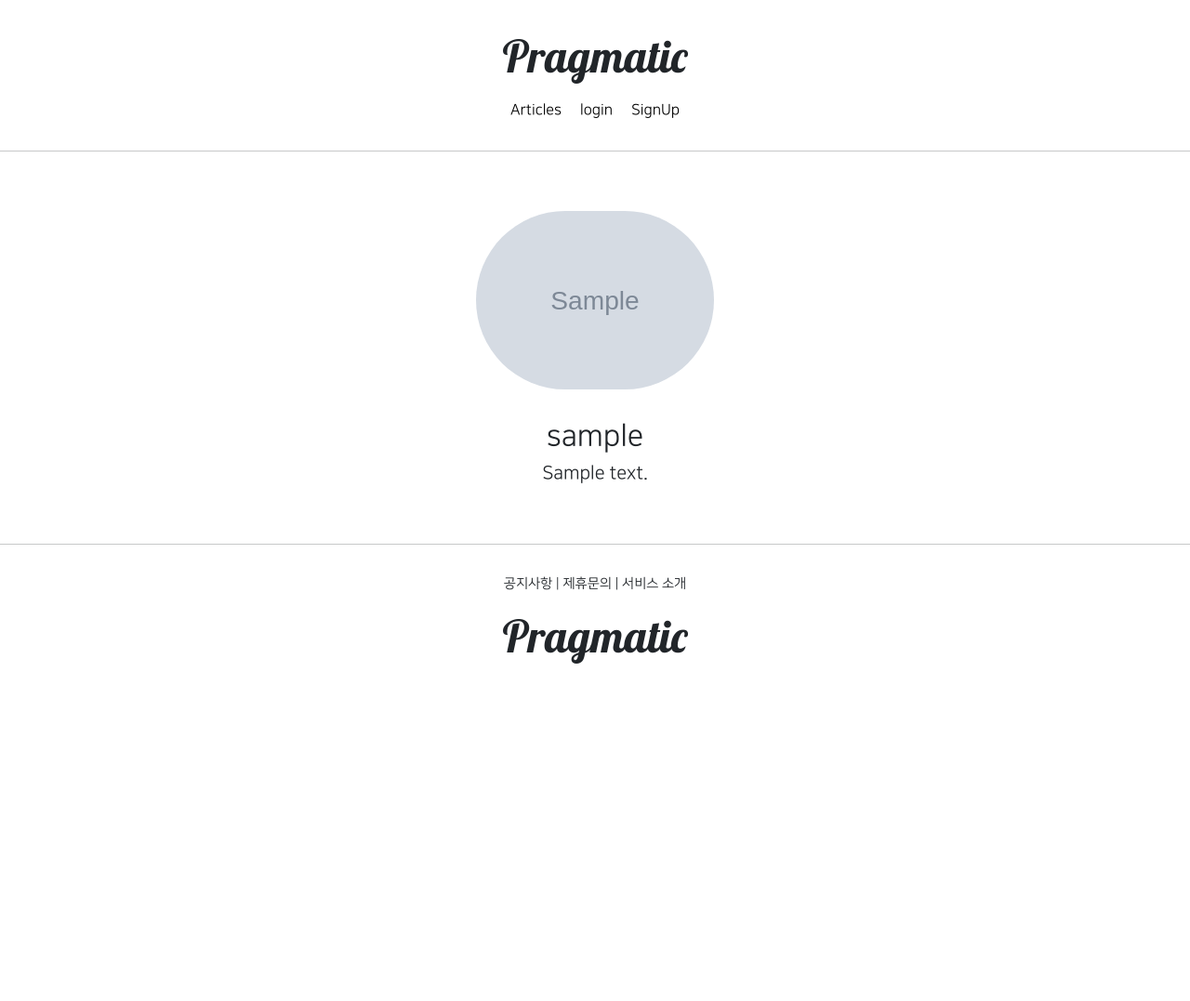
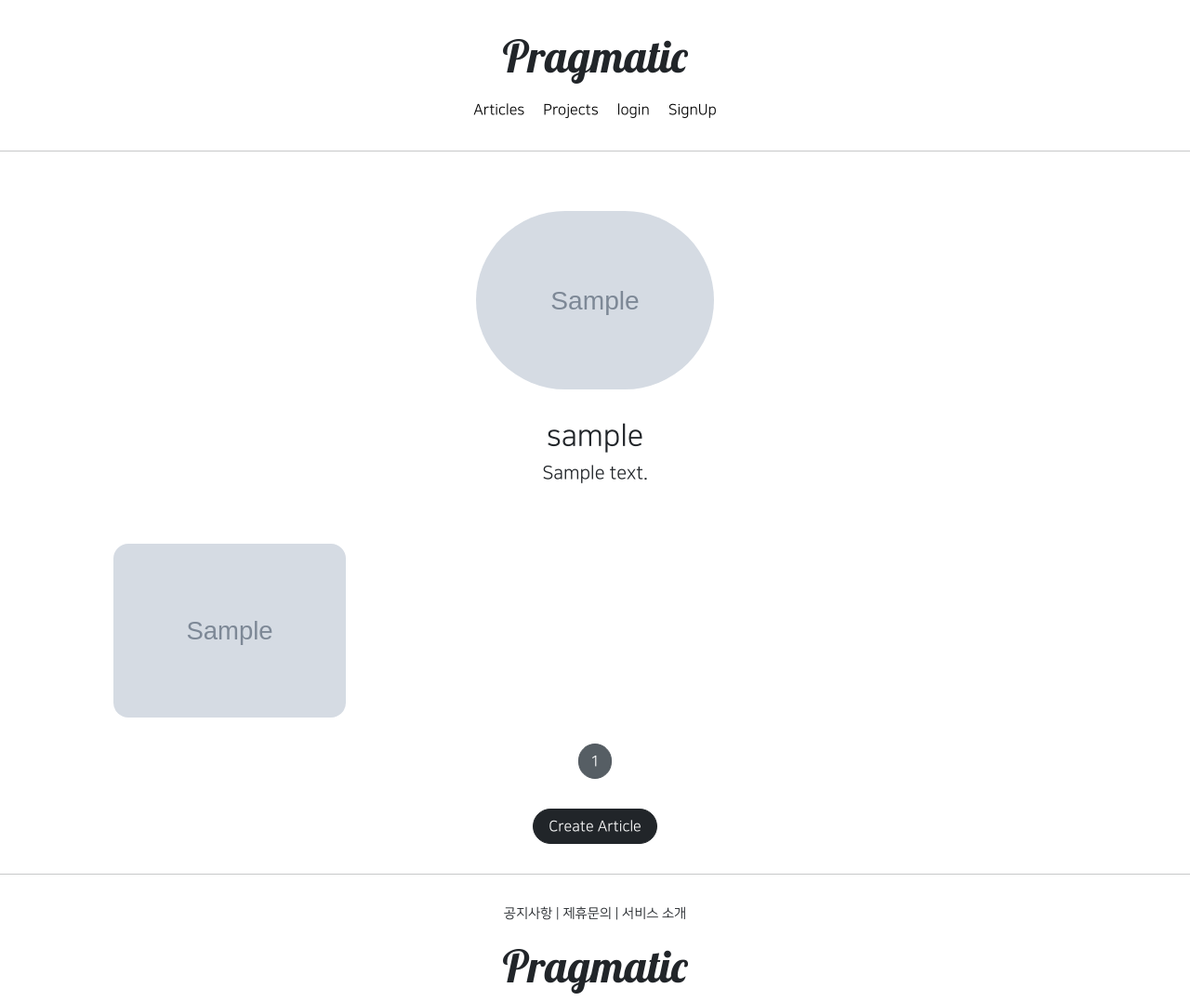
Before and after one commit to Lumieres/pragmatic, a Django app: page /accounts/detail/1 in a window 1280 px wide. Shown: the whole page at 93% size. Before the commit the page ends 714 px from the top, so only its background shows below. Run offline with Django 4.2, Linux system fonts and the light colour scheme; tables that the repository leaves empty hold one stand-in row (values such as "Sample post"); grey boxes marked "Sample" are stand-in pictures; some libraries are stand-ins or nearby versions.

Commit message:
django course 41 commit

```diff
--- a/accountapp/templates/accountapp/detail.html
+++ b/accountapp/templates/accountapp/detail.html
@@ -49,6 +49,14 @@
         {% endif %}
 
     </div>
+
+
+    <div>
+
+        {% include 'snippets/list_fragment.html' with article_list=object_list %}
+
+    </div>
+
 </div>
 
 {% endblock %}
--- a/accountapp/views.py
+++ b/accountapp/views.py
@@ -7,9 +7,11 @@ from django.shortcuts import render
 from django.urls import reverse, reverse_lazy
 from django.utils.decorators import method_decorator
 from django.views.generic import CreateView, DetailView, UpdateView, DeleteView
+from django.views.generic.list import MultipleObjectMixin
 
 from accountapp.decorator import account_ownership_required
 from accountapp.models import HelloWorld
+from articleapp.models import Article
 
 has_ownership = [account_ownership_required, login_required]
 # Create your views here.
@@ -41,10 +43,17 @@ class AccountCreateView(CreateView):
     template_name = "accountapp/create.html"
 
 
-class AccountDetailView(DetailView):
+class AccountDetailView(DetailView, MultipleObjectMixin):
     model = User
     context_object_name = "target_user"
     template_name = "accountapp/detail.html"
+
+
+    paginate_by = 25
+
+    def get_context_data(self, **kwargs):
+        object_list = Article.objects.filter(writer=self.get_object())
+        return  super(AccountDetailView, self).get_context_data(object_list=object_list, **kwargs)
 
 @method_decorator(has_ownership, 'get')
 @method_decorator(has_ownership, 'post')
--- a/articleapp/forms.py
+++ b/articleapp/forms.py
@@ -6,4 +6,4 @@ from articleapp.models import Article
 class ArticleCreationForm(ModelForm):
     class Meta:
         model = Article
-        fields = ['title','image','content']
+        fields = ['title','image','project','content']
--- a/articleapp/models.py
+++ b/articleapp/models.py
@@ -1,10 +1,14 @@
 from django.contrib.auth.models import User
 from django.db import models
+
+from projectapp.models import Project
+
 
 # Create your models here.
 
 class Article(models.Model):
     writer = models.ForeignKey(User, on_delete=models.SET_NULL, related_name='article', null=True)
+    project = models.ForeignKey(Project, on_delete=models.SET_NULL, related_name='article', null=True)
 
     title = models.CharField(max_length=200, null=True)
     image = models.ImageField(upload_to='articles/', null=False)
--- a/templates/header.html
+++ b/templates/header.html
@@ -5,6 +5,9 @@
     <div class="pragmatic_header_navbar">
         <a href="{% url 'articleapp:list' %}" class="pragmatic_header_nav">
             <span>Articles</span>
+        </a>
+        <a href="{% url 'projectapp:list' %}" class="pragmatic_header_nav">
+            <span>Projects</span>
         </a>
         {% if not user.is_authenticated %}
         <a href="{% url 'accountapp:login' %}?next={{ request.path }}" class="pragmatic_header_nav">
--- /dev/null
+++ b/templates/snippets/list_fragment.html
@@ -0,0 +1,50 @@
+{% load static %}
+
+<style>
+
+  .container {
+    padding: 0;
+    margin: 0, auto;
+  }
+
+  .container a {
+    width: 45%;
+    max-width: 250px;
+  }
+
+  .container div {
+    display: flex;
+    justify-content: center;
+    align-items: center;
+
+    border-radius: 1rem;
+  }
+
+  .container img {
+    width: 100%;
+    border-radius: 1rem;
+  }
+</style>
+
+{% if article_list %}
+  <div class="container">
+    {% for article in article_list %}
+    <a href="{% url 'articleapp:detail' pk=article.pk %}">
+      {% include 'snippets/card.html' with article=article %}
+    </a>
+    {% endfor %}
+  </div>
+  <script src="{% static 'js/magicgrid.js' %}"></script>
+{% else %}
+  <div class="text-center">
+    <h1>No Articles YET!</h1>
+  </div>
+{% endif %}
+
+{% include 'snippets/pagination.html' with page_obj=page_obj %}
+
+<div style="text-align: center">
+  <a href="{% url 'articleapp:create' %}" class="btn btn-dark rounded-pill mt-3 mb-3 px-3">
+    Create Article
+  </a>
+</div>
```
Also changed, not shown: projectapp/templates/projectapp/detail.html (+8 -0 lines), projectapp/views.py (+9 -1 lines), articleapp/migrations/0002_article_project.py (added).
